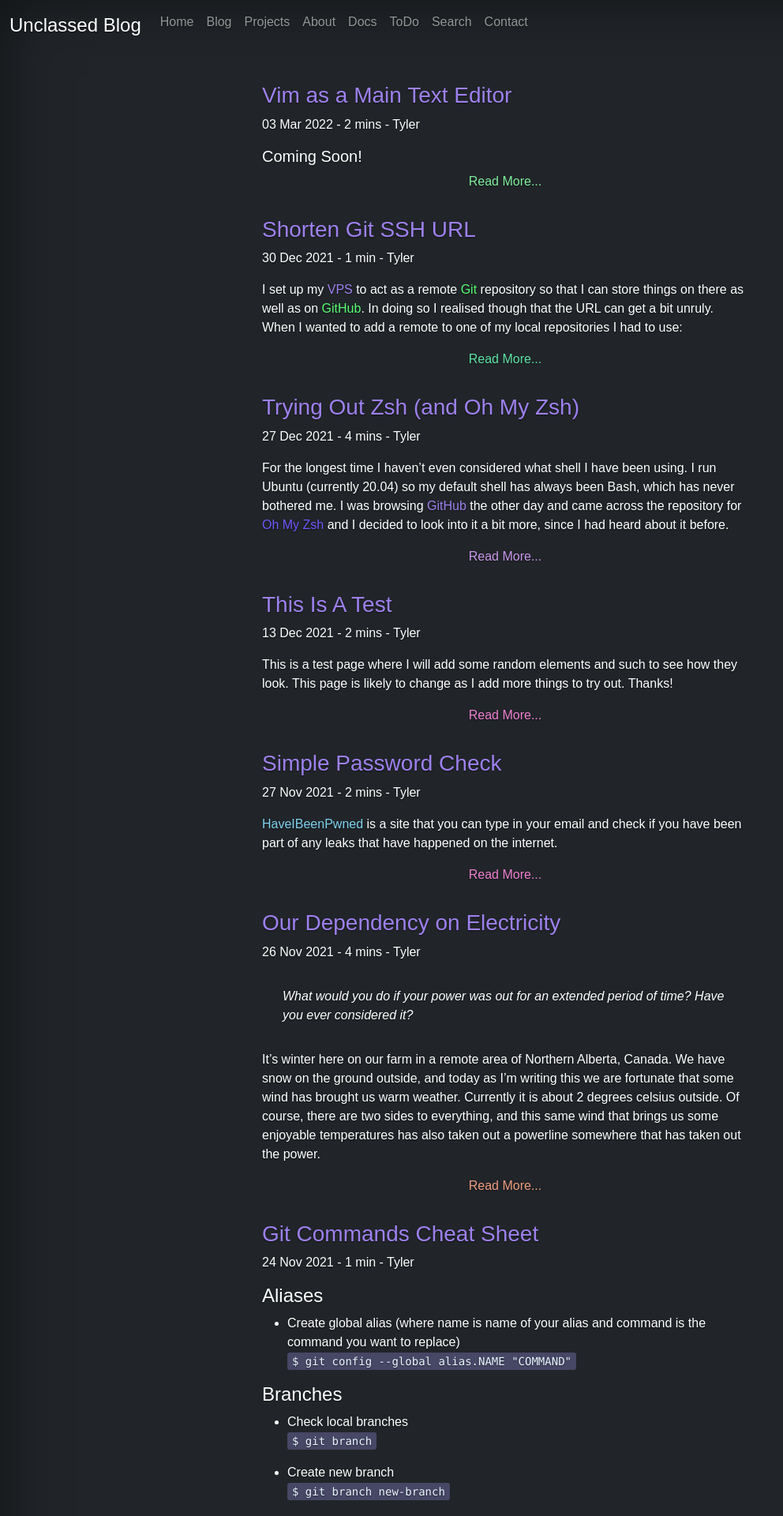
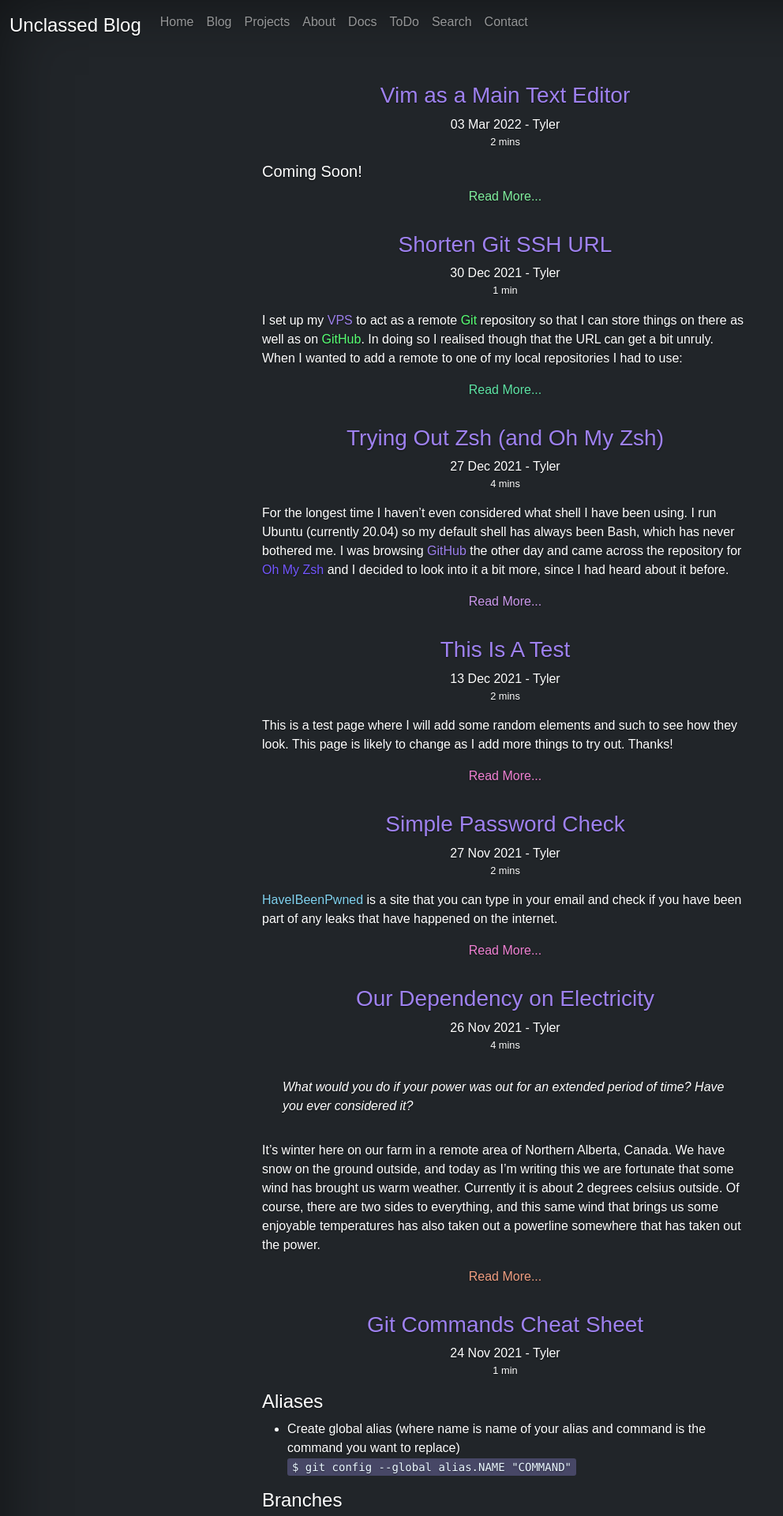
Before and after one commit to UnclassedPenguin/unclassedpenguin.github.io, a Jekyll site: the page built from blog/index.html, in a window 1280 px wide. Shown: the top 1920 px of the page at 79% size, without its empty margins (0-992 px from the left). Built offline with Jekyll 4.4.1, drawn with Linux system fonts in a browser that asks for light colours; the list of posts is cut into pages by our own code; some of the changed text lies outside the part shown.

Commit message:
center headers

```diff
--- a/blog/index.html
+++ b/blog/index.html
@@ -9,12 +9,15 @@ title: Blog
   </div>
   <div class="col-md-8 col-lg-6 col-xxl-4 py-3 text-white">
     {% if post.url contains "draft" %}
-      <h3><a class="randomcolorheader" href="{{ site.baseurl }}{{ post.url }}">{{ post.title }}</a></h3>
-      <p>{{ post.date | date_to_string}} - {% include reading-time.html %} - {{ post.author }} </p>
+      <h3 class="text-center"><a class="randomcolorheader" href="{{ site.baseurl }}{{ post.url }}">{{ post.title }}</a></h3>
+      <p class="text-center" style="margin-bottom:0;">{{ post.date | date_to_string}} - {{ post.author }} </p>
+      <p style="font-size:80%" class="text-center">{% include reading-time.html %}</p>
       <h5>Coming Soon!</h5>
     {% else %}
-      <h3><a class="randomcolorheader" href="{{ site.baseurl }}{{ post.url }}">{{ post.title }}</a></h3>
-      <p>{{ post.date | date_to_string}} - {% include reading-time.html %} - {{ post.author }} </p>
+      <h3 class="text-center"><a class="randomcolorheader" href="{{ site.baseurl }}{{ post.url }}">{{ post.title }}</a></h3>
+      <p class="text-center" style="margin-bottom:0;">{{ post.date | date_to_string}} - {{ post.author }} </p>
+      <p style="font-size:80%" class="text-center">{% include reading-time.html %}</p>
+
       {{ post.excerpt }}
     {% endif %}
     <div class="row justify-content-center">
```
Also changed, not shown: _layouts/post.html (+4 -4 lines).
